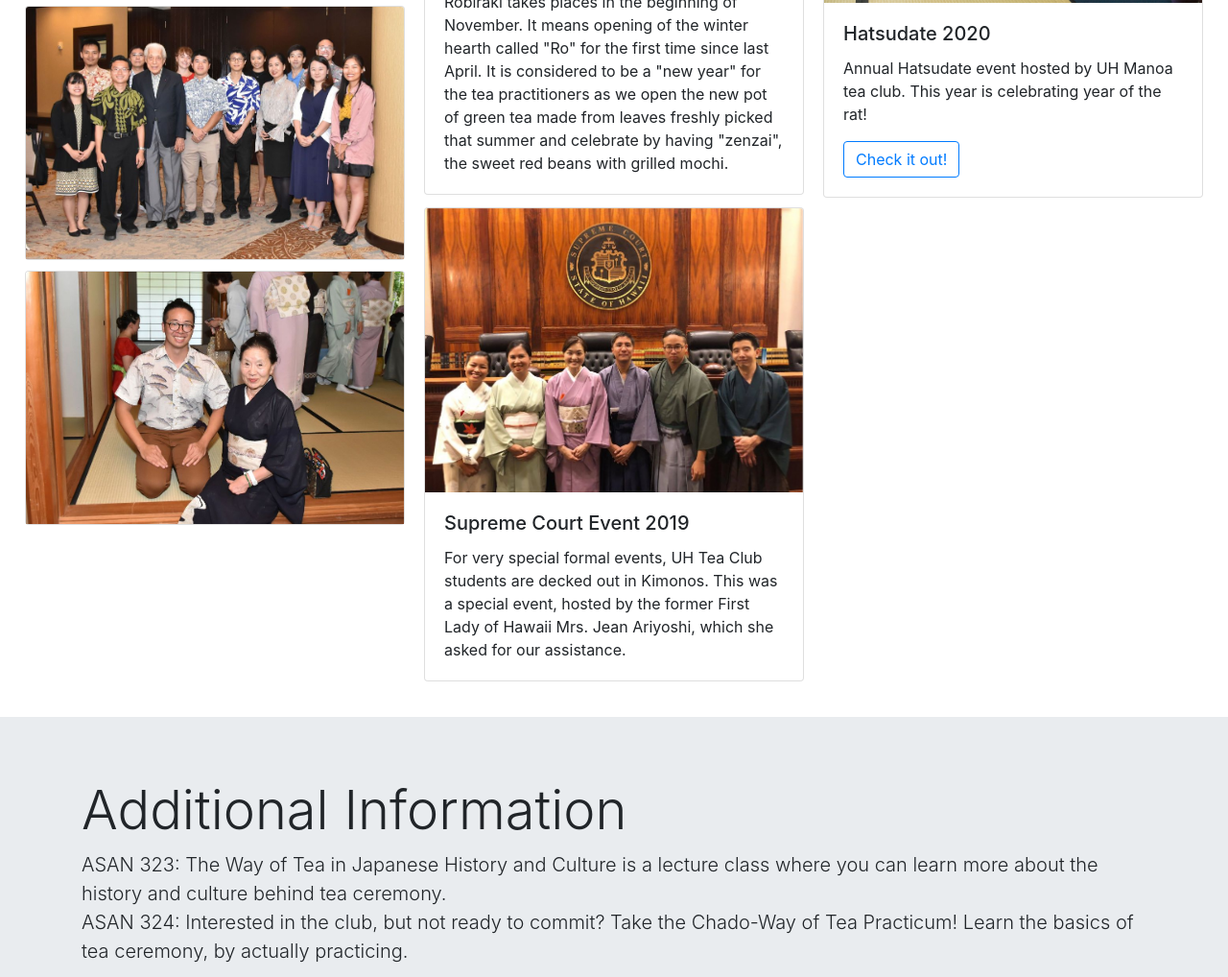
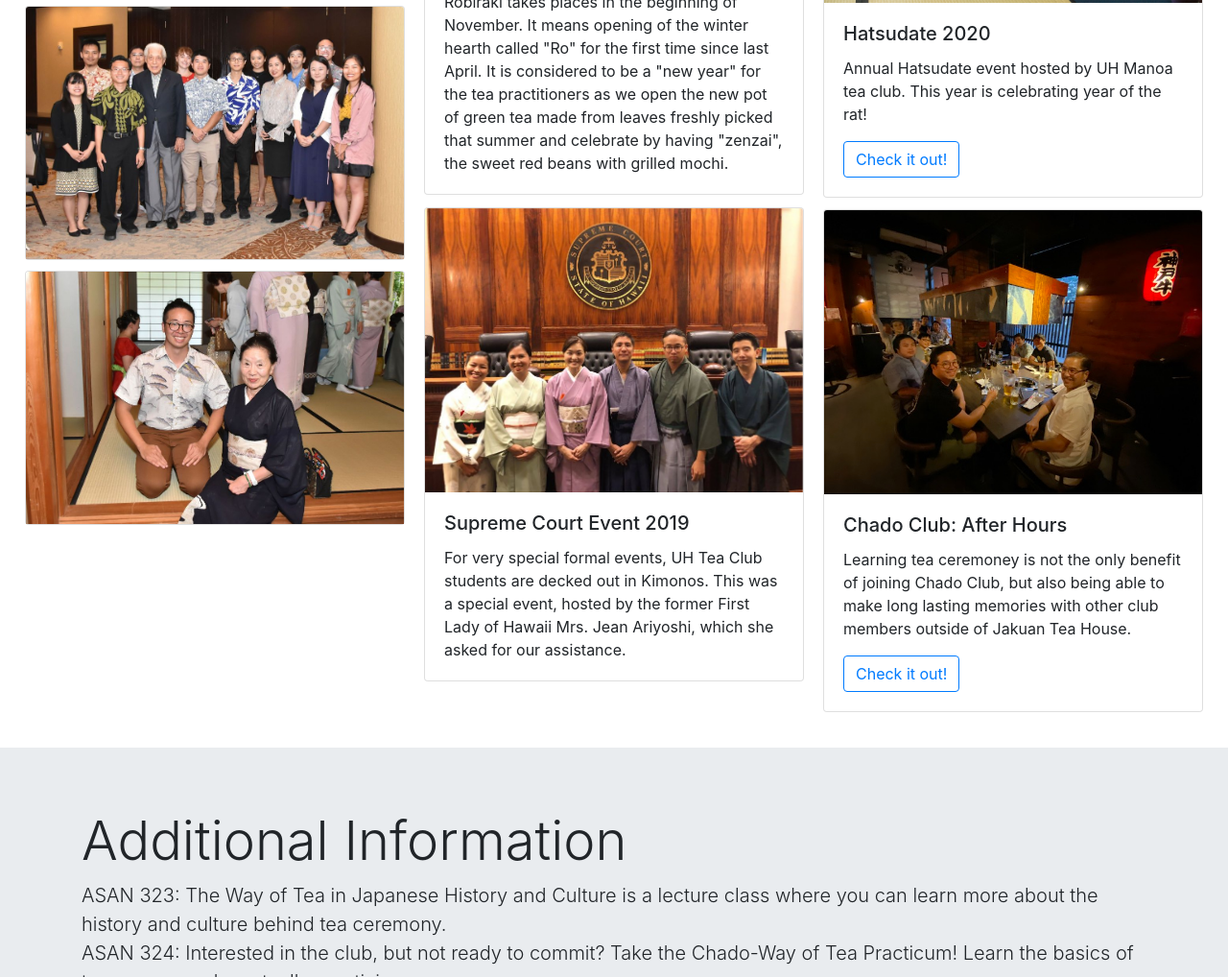
Before and after one commit to uhmteaclub/uhmteaclub.github.io, a plain HTML site: page index.html in a window 1280 px wide. Shown: the part 4806-5824 px from the top of the page at 96% size. Drawn offline with nearby package versions, Linux system fonts and the light colour scheme; a web font is replaced by a local one.

Commit message:
new photo

```diff
--- a/index.html
+++ b/index.html
@@ -249,6 +249,16 @@
                     <a href="https://www.flickr.com/gp/187221760@N03/076258" class="btn btn-outline-primary">Check it out!</a>
                 </div>
             </div>
+            <div data-aos="flip-right" data-aos-easing="ease-in-back" data-aos-duration="500" class="card">
+                <img src="img/gallery/IMG_0040.jpeg" class="card-img-top" alt="...">
+                <div class="card-body">
+                    <h5 class="card-title">Chado Club: After Hours</h5>
+                    <p class="card-text">
+                        Learning tea ceremoney is not the only benefit of joining Chado Club, but also being able to make long lasting memories with other club members outside of Jakuan Tea House.
+                    </p>
+                    <a href="https://www.flickr.com/gp/187221760@N03/076258" class="btn btn-outline-primary">Check it out!</a>
+                </div>
+            </div>
         </div>
     </div>
 
```
Also changed, not shown: img/gallery/IMG_0040.jpeg (added).
